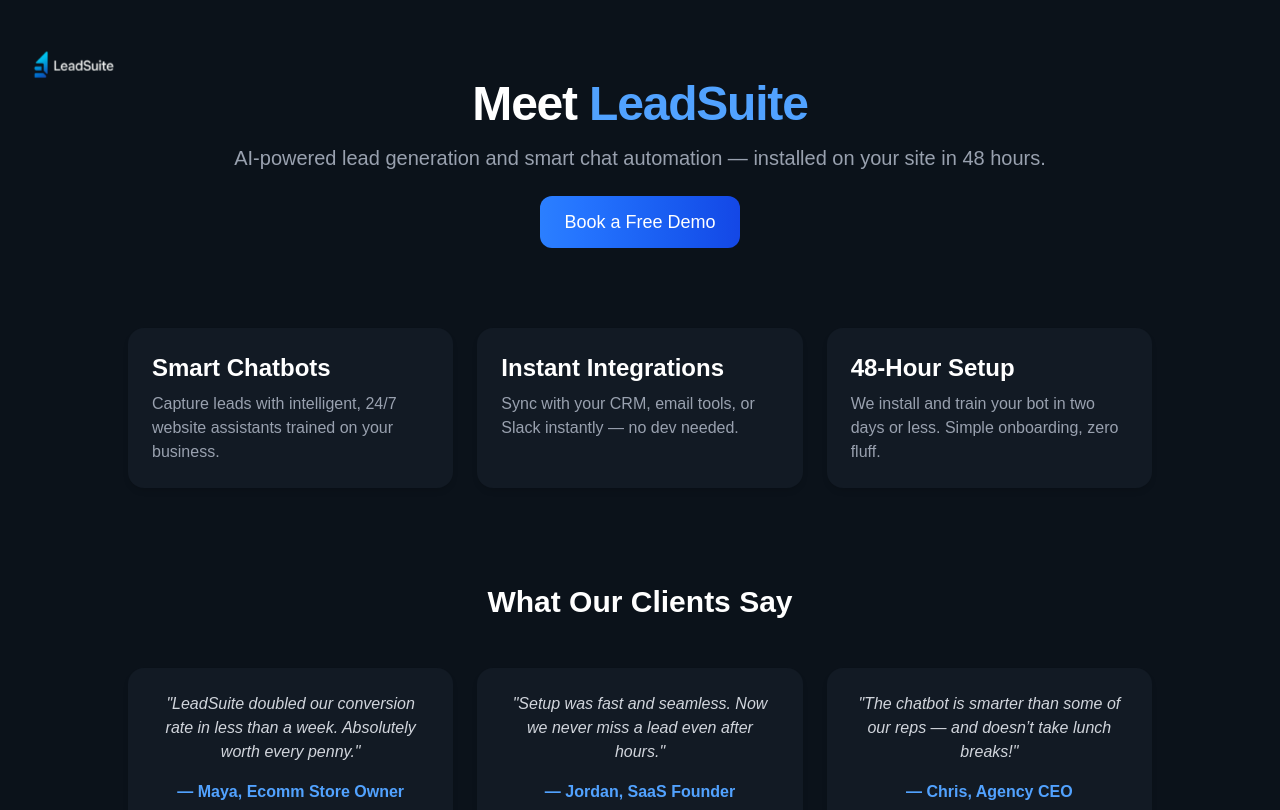
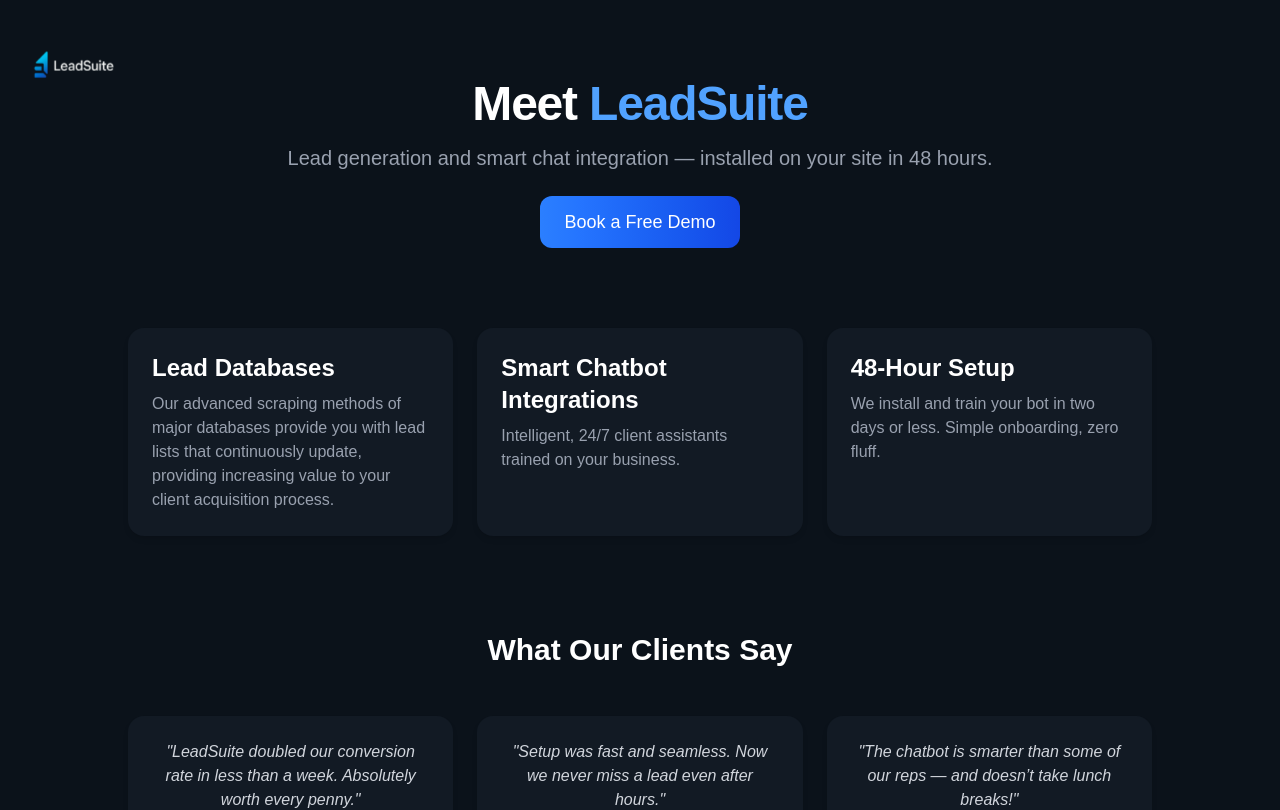
Before and after one commit to LeadSuite/leadsuite, a Next.js app: page / in a window 1280 px wide. Shown: the top 810 px of the page. Built offline with nearby package versions, Linux system fonts and the light colour scheme.

Commit message:
Edit main page

```diff
--- a/app/page.tsx
+++ b/app/page.tsx
@@ -32,7 +32,7 @@
           Meet <span className="text-blue-400">LeadSuite</span>
         </h1>
         <p className="text-xl text-gray-400 mb-6">
-          AI-powered lead generation and smart chat automation — installed on your site in 48 hours.
+          Lead generation and smart chat integration — installed on your site in 48 hours.
         </p>
         <a
           href="/book-demo"
@@ -45,12 +45,12 @@
       {/* Features Section */}
       <section className="grid grid-cols-1 md:grid-cols-3 gap-6 max-w-5xl mx-auto mb-20">
         <div className="bg-[#121A24] p-6 rounded-2xl shadow-md" data-aos="fade-up">
-          <h3 className="text-2xl font-semibold mb-2 text-white">Smart Chatbots</h3>
-          <p className="text-gray-400">Capture leads with intelligent, 24/7 website assistants trained on your business.</p>
+          <h3 className="text-2xl font-semibold mb-2 text-white">Lead Databases</h3>
+          <p className="text-gray-400">Our advanced scraping methods of major databases provide you with lead lists that continuously update, providing increasing value to your client acquisition process.</p>
         </div>
         <div className="bg-[#121A24] p-6 rounded-2xl shadow-md" data-aos="fade-up" data-aos-delay="100">
-          <h3 className="text-2xl font-semibold mb-2 text-white">Instant Integrations</h3>
-          <p className="text-gray-400">Sync with your CRM, email tools, or Slack instantly — no dev needed.</p>
+          <h3 className="text-2xl font-semibold mb-2 text-white">Smart Chatbot Integrations</h3>
+          <p className="text-gray-400">Intelligent, 24/7 client assistants trained on your business.</p>
         </div>
         <div className="bg-[#121A24] p-6 rounded-2xl shadow-md" data-aos="fade-up" data-aos-delay="200">
           <h3 className="text-2xl font-semibold mb-2 text-white">48-Hour Setup</h3>
```
